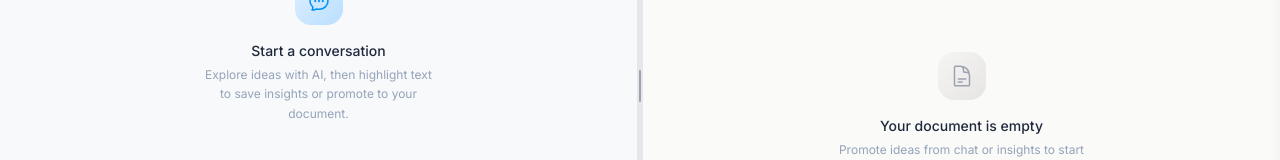
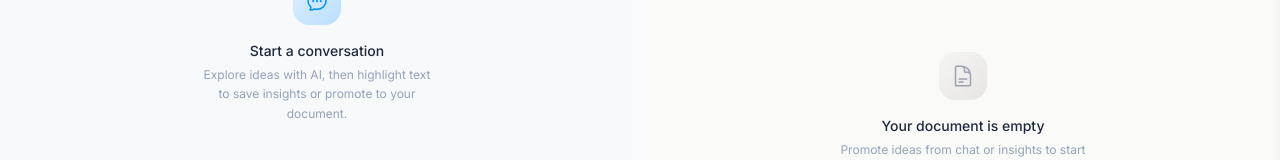
Before and after one commit to dvy1987/Cerulean, a Next.js app: page / in a window 1280 px wide. Shown: the part 318-478 px from the top of the page. Built offline with nearby package versions, Linux system fonts and the light colour scheme.

Commit message:
Update panel divider visibility

```diff
--- a/src/components/Workspace.tsx
+++ b/src/components/Workspace.tsx
@@ -146,13 +146,11 @@ export default function Workspace() {
         {!chatCollapsed && !docCollapsed && (
           <div
             onPointerDown={handlePointerDown}
-            className={`shrink-0 w-1.5 cursor-col-resize relative z-20 group
-              flex items-center justify-center
-              ${isDragging ? "bg-cerulean-200" : "bg-gray-200 hover:bg-cerulean-300"}`}
+            className="shrink-0 w-3 cursor-col-resize relative z-20 group flex items-center justify-center"
           >
             <div
-              className={`w-0.5 h-8 rounded-full transition-colors duration-100
-                ${isDragging ? "bg-cerulean-500" : "bg-gray-400 group-hover:bg-cerulean-400"}`}
+              className={`absolute inset-y-0 left-1/2 -translate-x-1/2 w-px transition-all duration-200
+                ${isDragging ? "bg-cerulean-300 w-0.5" : "bg-transparent group-hover:bg-gray-300"}`}
             />
           </div>
         )}
```
